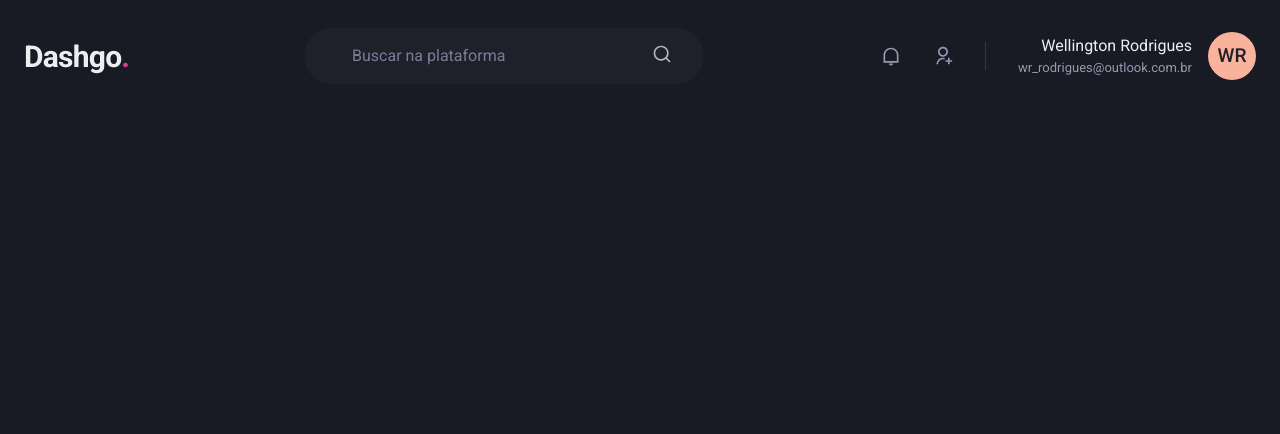
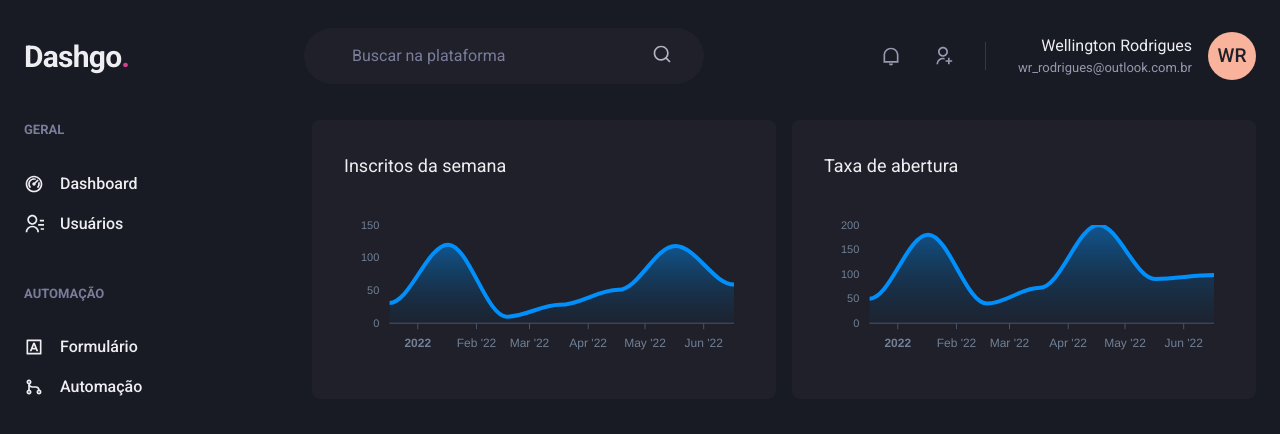
Before and after one commit to wellingtonrodriguesbr/dashgo, a Next.js app: page /dashboard in a window 1280 px wide. Shown: the top 434 px of the page. Built offline with nearby package versions, Linux system fonts and the light colour scheme.

Commit message:
feat(dashboard): add graphics

```diff
--- a/package.json
+++ b/package.json
@@ -12,9 +12,11 @@
     "@chakra-ui/react": "^1.8.3",
     "@emotion/react": "^11.7.1",
     "@emotion/styled": "^11.6.0",
+    "apexcharts": "^3.33.0",
     "framer-motion": "^6.2.4",
     "next": "12.0.10",
     "react": "17.0.2",
+    "react-apexcharts": "^1.3.9",
     "react-dom": "17.0.2",
     "react-icons": "^4.3.1"
   },
--- /dev/null
+++ b/src/components/Sidebar.tsx
@@ -0,0 +1,57 @@
+import { Box, Icon, Link, Stack, Text } from "@chakra-ui/react";
+import {
+  RiContactsLine,
+  RiDashboard2Line,
+  RiGitMergeLine,
+  RiInputMethodLine,
+} from "react-icons/ri";
+
+export function Sidebar() {
+  return (
+    <Box as="aside" w="64" mr="8">
+      <Stack spacing={12} align="flex-start">
+        <Box>
+          <Text fontWeight="bold" color="gray.400" fontSize="small">
+            GERAL
+          </Text>
+          <Stack spacing={4} mt="8" align="stretch">
+            <Link display="flex" alignItems="center">
+              <Icon as={RiDashboard2Line} fontSize="20" />
+              <Text ml="4" fontWeight="medium">
+                Dashboard
+              </Text>
+            </Link>
+
+            <Link display="flex" alignItems="center">
+              <Icon as={RiContactsLine} fontSize="20" />
+              <Text ml="4" fontWeight="medium">
+                Usuários
+              </Text>
+            </Link>
+          </Stack>
+        </Box>
+
+        <Box>
+          <Text fontWeight="bold" color="gray.400" fontSize="small">
+            AUTOMAÇÃO
+          </Text>
+          <Stack spacing={4} mt="8" align="stretch">
+            <Link display="flex" alignItems="center">
+              <Icon as={RiInputMethodLine} fontSize="20" />
+              <Text ml="4" fontWeight="medium">
+                Formulário
+              </Text>
+            </Link>
+
+            <Link display="flex" alignItems="center">
+              <Icon as={RiGitMergeLine} fontSize="20" />
+              <Text ml="4" fontWeight="medium">
+                Automação
+              </Text>
+            </Link>
+          </Stack>
+        </Box>
+      </Stack>
+    </Box>
+  );
+}
--- a/src/pages/dashboard.tsx
+++ b/src/pages/dashboard.tsx
@@ -1,5 +1,83 @@
+import { Box, Flex, SimpleGrid, Text, theme } from "@chakra-ui/react";
+import { ApexOptions } from "apexcharts";
+import dynamic from "next/dynamic";
 import { Header } from "../components/Header";
+import { Sidebar } from "../components/Sidebar";
+
+const Chart = dynamic(() => import("react-apexcharts"), {
+  ssr: false,
+});
+
+const options: ApexOptions = {
+  chart: {
+    toolbar: { show: false },
+    zoom: { enabled: false },
+    foreColor: theme.colors.gray["500"],
+  },
+  grid: { show: false },
+  dataLabels: { enabled: false },
+  tooltip: { enabled: false },
+  xaxis: {
+    type: "datetime",
+    axisBorder: { color: theme.colors.gray["600"] },
+    axisTicks: { color: theme.colors.gray["600"] },
+    categories: [
+      "December 17, 2021 03:24:00",
+      "January 17, 2022 03:24:00",
+      "February 17, 2022 03:24:00",
+      "March 17, 2022 03:24:00",
+      "April 17, 2022 03:24:00",
+      "May 17, 2022 03:24:00",
+      "June 17, 2022 03:24:00",
+    ],
+  },
+  fill: {
+    opacity: 0.3,
+    type: "gradient",
+    gradient: {
+      shade: "dark",
+      opacityFrom: 0.7,
+      opacityTo: 0.3,
+    },
+  },
+};
+const series1 = [{ name: "series1", data: [31, 120, 10, 28, 51, 118, 59] }];
+const series2 = [{ name: "series2", data: [50, 180, 40, 72, 200, 90, 98] }];
 
 export default function Dashboard() {
-  return <Header />;
+  return (
+    <Flex direction="column" h="100vh">
+      <Header />
+
+      <Flex width="100%" my="6" maxWidth={1480} mx="auto" px="6">
+        <Sidebar />
+
+        <SimpleGrid flex="1" gap="4" minChildWidth="320px">
+          <Box p="8" bg="gray.800" borderRadius={8} pb="4">
+            <Text fontSize="lg" mb="4">
+              Inscritos da semana
+            </Text>
+            <Chart
+              type="area"
+              height={160}
+              options={options}
+              series={series1}
+            />
+          </Box>
+
+          <Box p="8" bg="gray.800" borderRadius={8} pb="4">
+            <Text fontSize="lg" mb="4">
+              Taxa de abertura
+            </Text>
+            <Chart
+              type="area"
+              height={160}
+              options={options}
+              series={series2}
+            />
+          </Box>
+        </SimpleGrid>
+      </Flex>
+    </Flex>
+  );
 }
```
Also changed, not shown: 1 other file (tests, documents, lock files or other folders).
